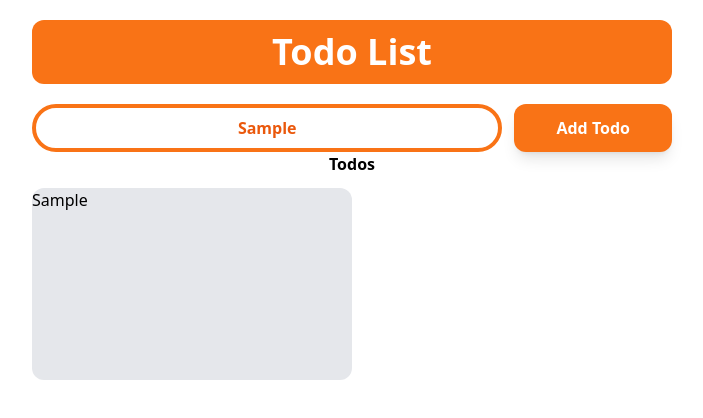
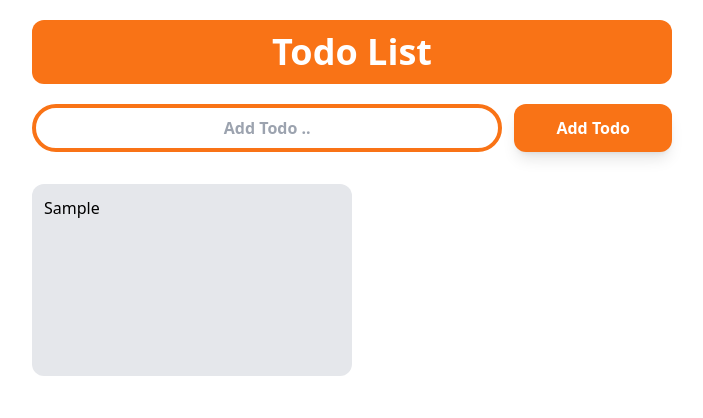
Before and after one commit to dangjogvara/todo-tailwind-app, a React (Create React App) app: page / in a window 1280 px wide. Both pictures are taken after typing "Sample" into the empty fields and a click on the button "Add Todo". Shown: the top 418 px of the page, without its empty margins (288-991 px from the left). Built offline with nearby package versions, Linux system fonts and the light colour scheme.

Commit message:
singleTodo styling

```diff
--- a/src/components/SingleTodo.tsx
+++ b/src/components/SingleTodo.tsx
@@ -6,8 +6,8 @@ type Props = {
 
 const SingleTodo = (props: Props) => {
   return (
-    <div className="flex flex-row columns-3 bg-gray-200 max-w-xs h-48 mt-3 rounded-xl">
-      <p className="">{props.todo.text}</p>
+    <div className="flex bg-gray-200 w-1/2 h-48 mt-3 rounded-xl columns-2xs ">
+      <p className="break-words px-3 py-3">{props.todo.text}</p>
     </div>
   );
 };
--- a/src/components/TodoForm.tsx
+++ b/src/components/TodoForm.tsx
@@ -24,6 +24,7 @@ const TodoForm = ({ onNewTodo }: Props) => {
     };
 
     onNewTodo(newTodo);
+    setEnteredText('');
   };
 
   return (
@@ -32,6 +33,7 @@ const TodoForm = ({ onNewTodo }: Props) => {
         className="basis-3/4 border-4
          border-orange-500 py-2 focus:outline-none rounded-3xl text-center font-bold text-orange-600"
         type="text"
+        maxLength={40}
         value={enteredText}
         onChange={textChangeHandler}
         placeholder="Add Todo .."
--- a/src/components/TodoList.tsx
+++ b/src/components/TodoList.tsx
@@ -7,8 +7,7 @@ interface Props {
 
 const TodoList = (props: Props) => {
   return (
-    <div>
-      <h1 className="font-bold text-center">Todos</h1>
+    <div className="flex gap-3 mt-5">
       {props.todos.map(todo => (
         <SingleTodo todo={todo} key={todo.id} />
       ))}
```
